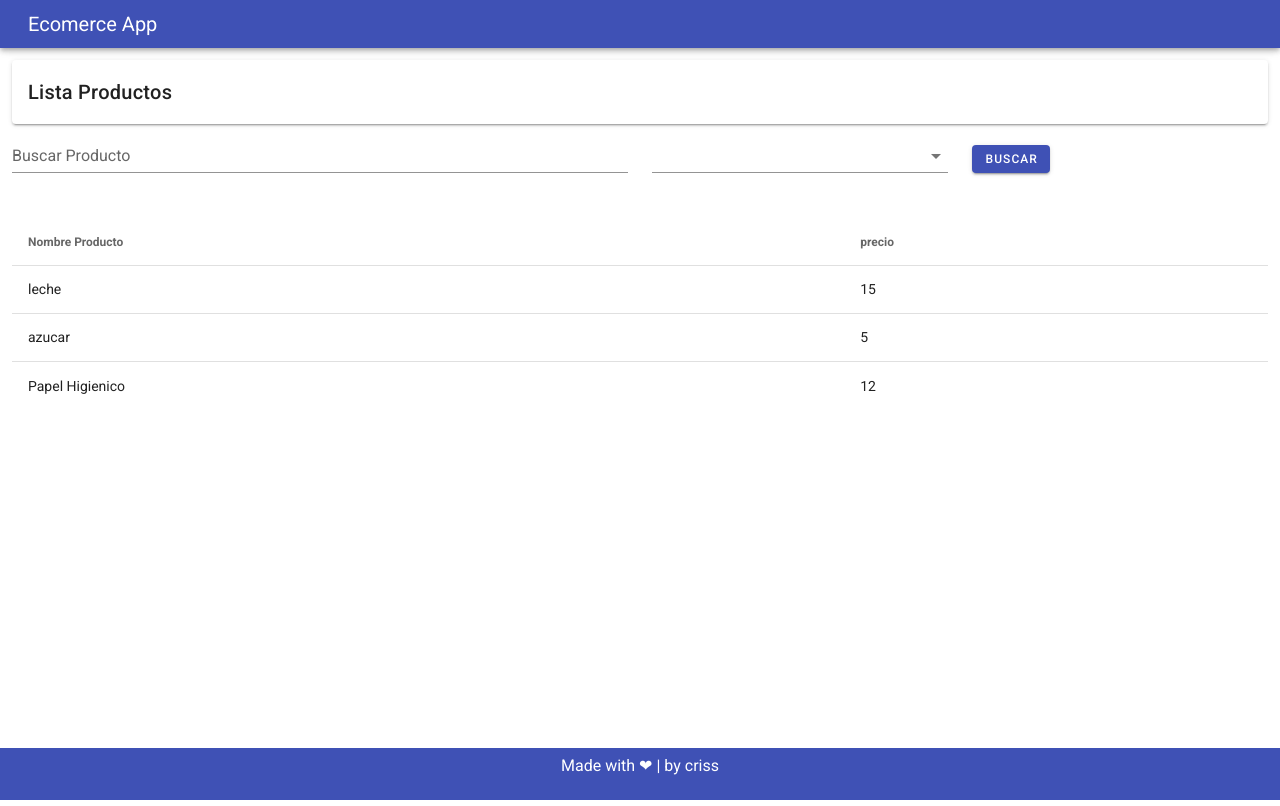
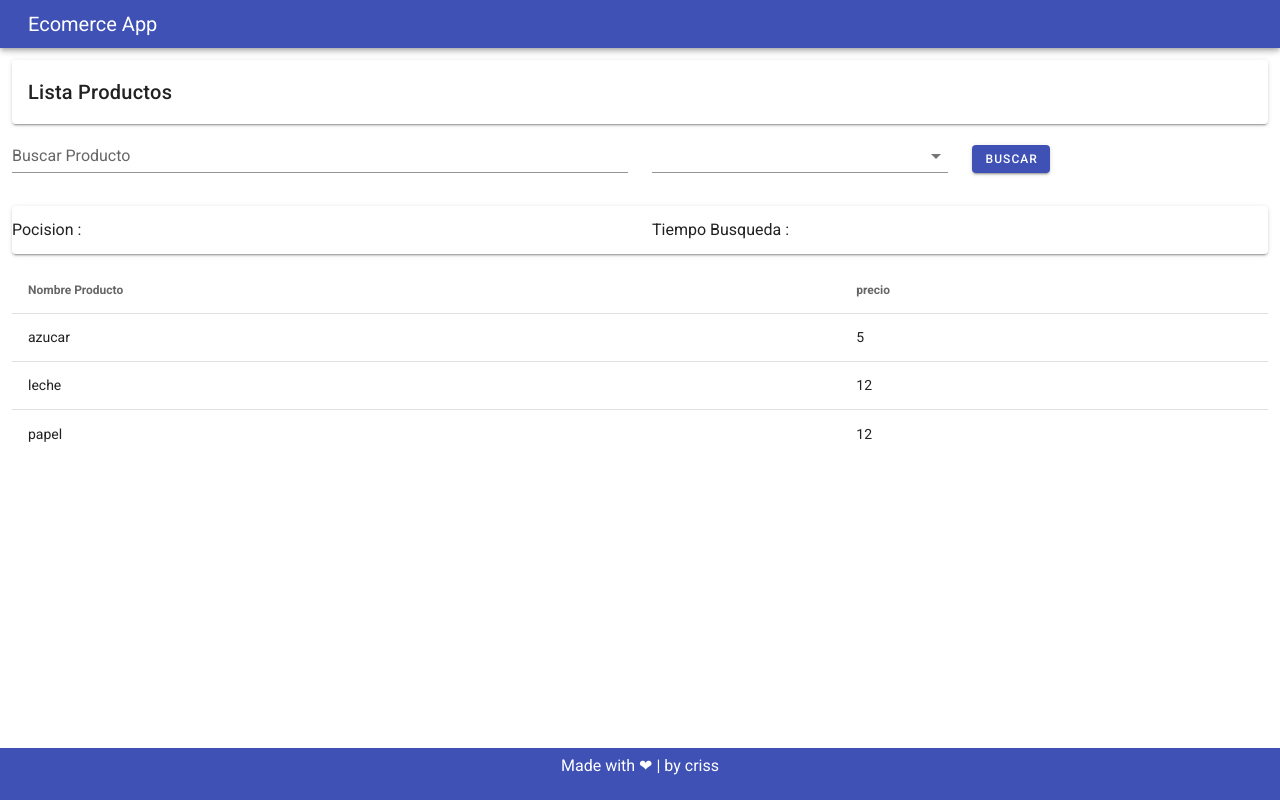
Before and after one commit to crisswebapp/Abarrofarma, a Nuxt app: page /farma in a window 1280 px wide. Built offline with nearby package versions, Linux system fonts and the light colour scheme.

Commit message:
modified:   pages/farma/index.vue 	modified:   store/store.js

```diff
--- a/pages/farma/index.vue
+++ b/pages/farma/index.vue
@@ -18,6 +18,14 @@
             </v-btn>
           </v-col>
         </v-row>
+      </v-col>
+      <v-col>
+        <v-card>
+          <v-row>
+            <v-col>Pocision : {{ pocisionItem }}</v-col>
+            <v-col>Tiempo Busqueda : {{ tiempoBusqueda }}</v-col>
+          </v-row>
+        </v-card>
       </v-col>
       <v-col cols="12">
         <v-simple-table>
@@ -52,6 +60,8 @@ export default {
   data() {
     return {
       items: null,
+      pocisionItem: null,
+      tiempoBusqueda: null,
       tiposBusqueda: ['Busqueda Lineal', 'Busqueda Binaria']
     }
   },
--- a/store/store.js
+++ b/store/store.js
@@ -101,16 +101,21 @@ class Arbol {
 }
 
 function data() {
+  //se crea el arbol
   let t = new Arbol()
+  //se agrega el nodo principal
   t.agregarNodo('abarrofarmacia')
+  //se agrega el nodo de san marcos
   t.agregarNodo('san marcos', 'abarrofarmacia')
+  //se agrega el nodo se malacatan
   t.agregarNodo('malacatan', 'san marcos')
+  //se agrega el nodo de departamento de abarrotes
   t.agregarNodo('abarrotes', 'malacatan')
-  let leche = new Producto('leche', 15)
-  let azucar = new Producto('azucar', 5)
-  t.agregarNodo(leche, 'abarrotes')
-  t.agregarNodo(azucar, 'abarrotes')
-  t.agregarNodo(new Producto('Papel Higienico', '12'), 'abarrotes')
+  //se agregan productos al nodo de abarrotes
+  t.agregarNodo(new Producto('azucar', '5'), 'abarrotes')
+  t.agregarNodo(new Producto('leche', '12'), 'abarrotes')
+  t.agregarNodo(new Producto('papel', '12'), 'abarrotes')
+
   let result = t.buscarBFS('malacatan')
   return result
 }
```
